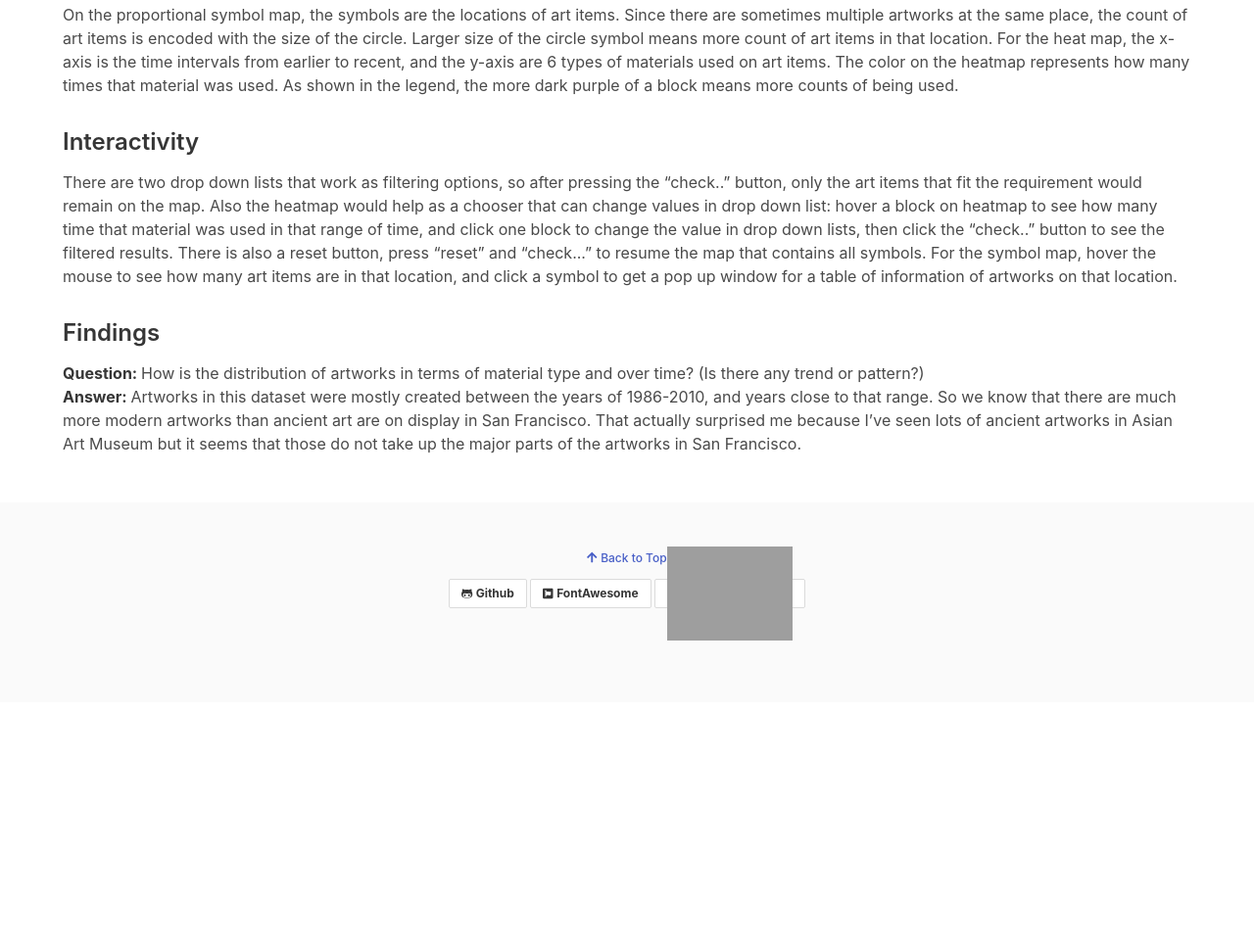
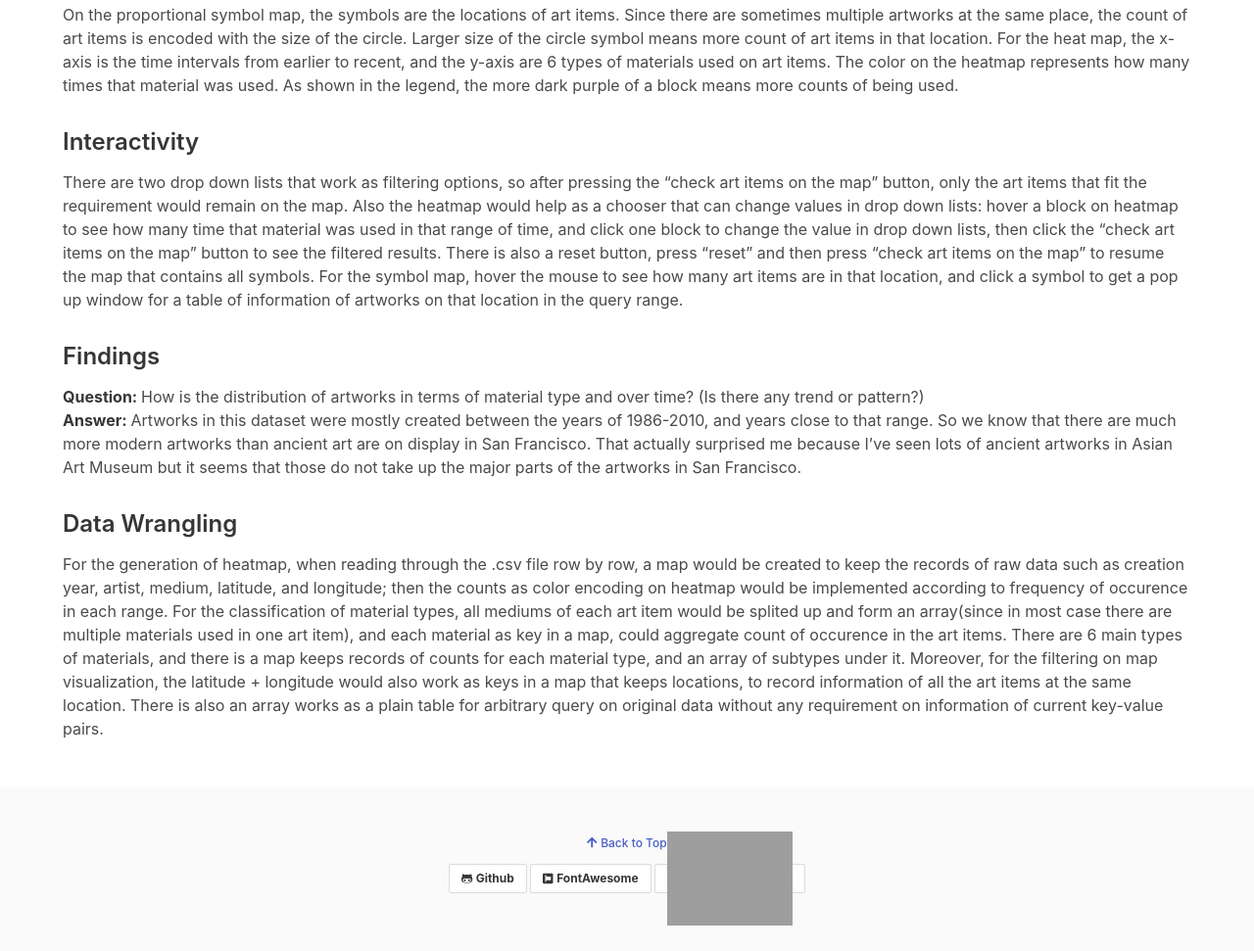
Before and after one commit to usf-cs360-spring2020/project-alexziweiwang, a plain HTML site: page finalViz1mapHm.html in a window 1280 px wide. Shown: the part 1333-2304 px from the top of the page at 98% size. Before the commit the page ends 2050 px from the top, so only its background shows below. Drawn offline with nearby package versions, Linux system fonts and the light colour scheme; no server answers; grey boxes are pictures that could not be loaded.

Commit message:
data wrangling

```diff
--- a/finalViz1mapHm.html
+++ b/finalViz1mapHm.html
@@ -1581,7 +1581,7 @@ function getTimeIntervalIndex(year) {
       <p>On the proportional symbol map, the symbols are the locations of art items. Since there are sometimes multiple artworks at the same place, the count of art items is encoded with the size of the circle. Larger size of the circle symbol means more count of art items in that location. For the heat map, the x-axis is the time intervals from earlier to recent, and the y-axis are 6 types of materials used on art items. The color on the heatmap represents how many times that material was used. As shown in the legend, the more dark purple of a block means more counts of being used. </p>
 
       <h3> Interactivity</h3>
-      <p> There are two drop down lists that work as filtering options, so after pressing the “check..” button, only the art items that fit the requirement would remain on the map. Also the heatmap would help as a chooser that can change values in drop down list: hover a block on heatmap to see how many time that material was used in that range of time, and click one block to change the value in drop down lists, then click the “check..” button to see the filtered results. There is also a reset button, press “reset” and “check...” to resume the map that contains all symbols. For the symbol map, hover the mouse to see how many art items are in that location, and click a symbol to get a pop up window for a table of information of artworks on that location.</p>
+      <p> There are two drop down lists that work as filtering options, so after pressing the “check art items on the map” button, only the art items that fit the requirement would remain on the map. Also the heatmap would help as a chooser that can change values in drop down lists: hover a block on heatmap to see how many time that material was used in that range of time, and click one block to change the value in drop down lists, then click the “check art items on the map” button to see the filtered results. There is also a reset button, press “reset” and then press “check art items on the map” to resume the map that contains all symbols. For the symbol map, hover the mouse to see how many art items are in that location, and click a symbol to get a pop up window for a table of information of artworks on that location in the query range.</p>
 
       <h3>Findings </h3>
       <p> <strong>Question: </strong> How is the distribution of artworks in terms of material type and over time? (Is there any trend or pattern?) </br>
@@ -1589,6 +1589,11 @@ function getTimeIntervalIndex(year) {
        </p>
 
 
+      <h3> Data Wrangling</h3>
+      <p> For the generation of heatmap, when reading through the .csv file row by row, a map would be created to keep the records of raw data such as creation year, artist, medium, latitude, and longitude; then the counts as color encoding on heatmap would be implemented according to frequency of occurence in each range.
+        For the classification of material types, all mediums of each art item would be splited up and form an array(since in most case there are multiple materials used in one art item), and each material as key in a map, could aggregate count of occurence in the art items. There are 6 main types of materials, and there is a map keeps records of counts for each material type, and an array of subtypes under it.
+      Moreover, for the filtering on map visualization, the latitude + longitude would also work as keys in a map that keeps locations, to record information of all the art items at the same location.
+      There is also an array works as a plain table for arbitrary query on original data without any requirement on information of current key-value pairs.</p>
 
       </div>
       <!-- End page content -->
```
Also changed, not shown: dts.html (+0 -1 lines), finalViz2Hierarchical.html (+9 -1 lines), index.html (+7 -0 lines).
